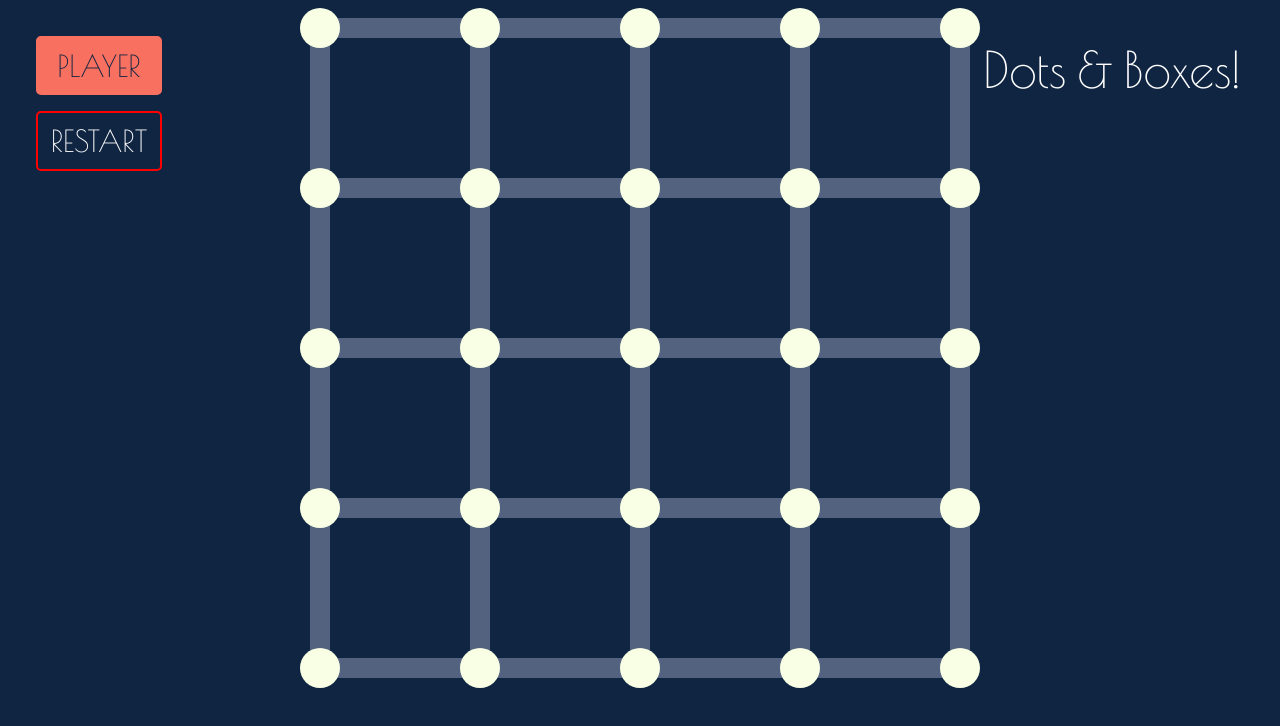
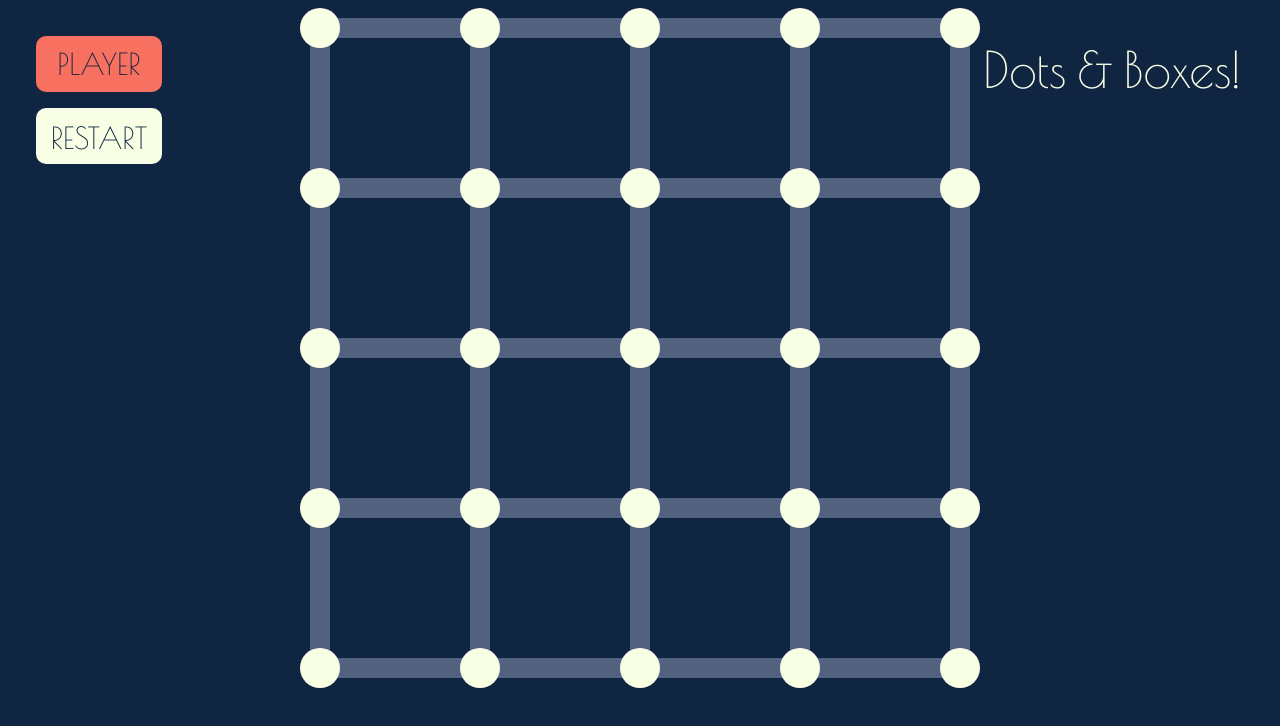
Before and after one commit to yousaiditchewie/project_01, a plain HTML site: page dots_and_boxes/index.html in a window 1280 px wide. Drawn offline with nearby package versions, Linux system fonts and the light colour scheme.

Commit message:
syle game title, player indicator, restart button

```diff
--- a/dots_and_boxes/css/main.css
+++ b/dots_and_boxes/css/main.css
@@ -15,6 +15,7 @@ body,
   height: 680px;
   margin: 0px auto;
   padding-left: 10px;
+  z-index: 2;
 }
 
 .dot {
@@ -26,6 +27,7 @@ body,
   /*opacity: 0.5;*/
   transition: 0.25s;
   cursor: pointer;
+  z-index: 2;
 }
 
 .line.p1-turn:hover {
@@ -49,7 +51,7 @@ body,
 .line.horizontal {
   height: 20px;
   margin-left: -10px;
-        position: relative;
+  position: relative;
   top: -10px;
 }
 
@@ -62,7 +64,7 @@ body,
   height: 40px;
   margin-left: -10px;
   position: relative;
-  z-index: 1;
+  z-index: 3;
   border-radius: 100%;
 }
 
@@ -101,12 +103,12 @@ body,
 #info{
   font-family: 'Poiret One', cursive;
   font-size: 30px;
-  color: white;
   position: absolute;
   left: 20px;
   top: 20px;
   width: 158px;
-  height: 170px;
+  height: 160px;
+  z-index: 1;
 }
 
 #info div {
@@ -114,8 +116,7 @@ body,
   height: 35%;
   margin: 10%;
   padding: 10px;
-  border: 2px solid red;
-  border-radius: 5px;
+  border-radius: 10px;
   text-align: center;
 }
 
@@ -132,17 +133,24 @@ body,
 
 #restart {
   cursor: pointer;
+  color: rgb(16, 37, 66);
+  background: rgb(248, 255, 229);
+  border: 2px solid rgb(248, 255, 229);
+  transition: 0.25s;
 }
 
 #restart:hover {
-  background-color: white;
-  color: rgb(16, 37, 66);
+  text-align: center;
+  background-color: rgb(16, 37, 66);
+  color: rgb(248, 255, 229);
+  border: 2px solid rgb(248, 255, 229);
+  transition: 0.25s;
 }
 
 #game-name {
   font-family: 'Poiret One', cursive;
   font-size: 50px;
-  color: white;
+  color: rgb(248, 255, 229);
   position: absolute;
   top: 40px;
   right: 40px;
```
